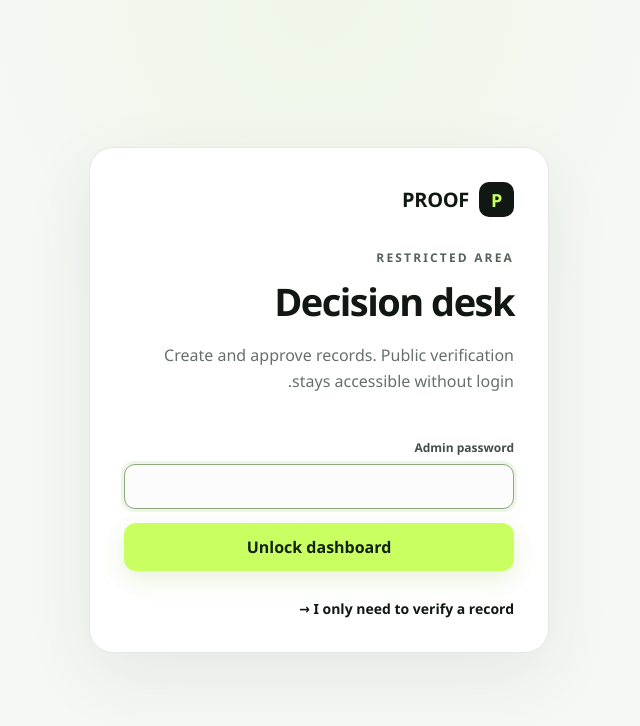
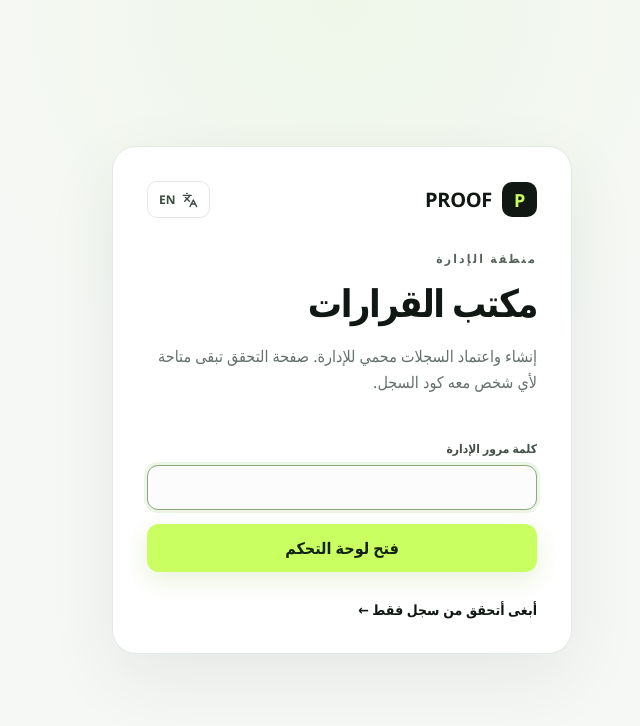
Before and after one commit to 8llo10/PROOF-Verifiable-Decision-Platform, a Next.js app: page /login in a window 1280 px wide. Shown: the top 726 px of the page, without its empty margins (568-1208 px from the left). Built offline with nearby package versions, Linux system fonts and the light colour scheme.

Commit message:
feat: localize admin login

```diff
--- a/app/login/page.tsx
+++ b/app/login/page.tsx
@@ -1,7 +1,2 @@
-import Link from "next/link";
-import { Logo } from "@/components/Logo";
-
-export default async function Login({ searchParams }: { searchParams: Promise<{error?: string}> }) {
-  const q = await searchParams;
-  return <main className="login-page"><div className="login-card"><Link href="/"><Logo/></Link><div><span className="eyebrow">RESTRICTED AREA</span><h1>Decision desk</h1><p>Create and approve records. Public verification stays accessible without login.</p></div><form action="/api/login" method="post"><label>Admin password<input type="password" name="password" required autoFocus/></label>{q.error && <div className="error-box">Incorrect password.</div>}<button className="button button-primary button-wide">Unlock dashboard</button></form><Link className="text-link" href="/verify">I only need to verify a record →</Link></div></main>;
-}
+import Link from "next/link";import {Logo} from "@/components/Logo";import {LanguageSwitch} from "@/components/LanguageSwitch";import {resolveLang,withLang} from "@/lib/i18n";
+export default async function Login({searchParams}:{searchParams:Promise<{error?:string;lang?:string}>}){const q=await searchParams;const lang=resolveLang(q.lang);const ar=lang==="ar";return <main className="login-page" dir={ar?"rtl":"ltr"}><div className="login-card"><div className="login-top"><Link href={withLang("/",lang)}><Logo/></Link><LanguageSwitch lang={lang}/></div><div><span className="eyebrow">{ar?"منطقة الإدارة":"RESTRICTED AREA"}</span><h1>{ar?"مكتب القرارات":"Decision desk"}</h1><p>{ar?"إنشاء واعتماد السجلات محمي للإدارة. صفحة التحقق تبقى متاحة لأي شخص معه كود السجل.":"Create and approve records securely. Public verification remains accessible to anyone with a record code."}</p></div><form action="/api/login" method="post"><input type="hidden" name="lang" value={lang}/><label>{ar?"كلمة مرور الإدارة":"Admin password"}<input type="password" name="password" required autoFocus/></label>{q.error&&<div className="error-box">{ar?"كلمة المرور غير صحيحة.":"Incorrect password."}</div>}<button className="button button-primary button-wide">{ar?"فتح لوحة التحكم":"Unlock dashboard"}</button></form><Link className="text-link" href={withLang("/verify",lang)}>{ar?"أبغى أتحقق من سجل فقط ←":"I only need to verify a record →"}</Link></div></main>}
```
